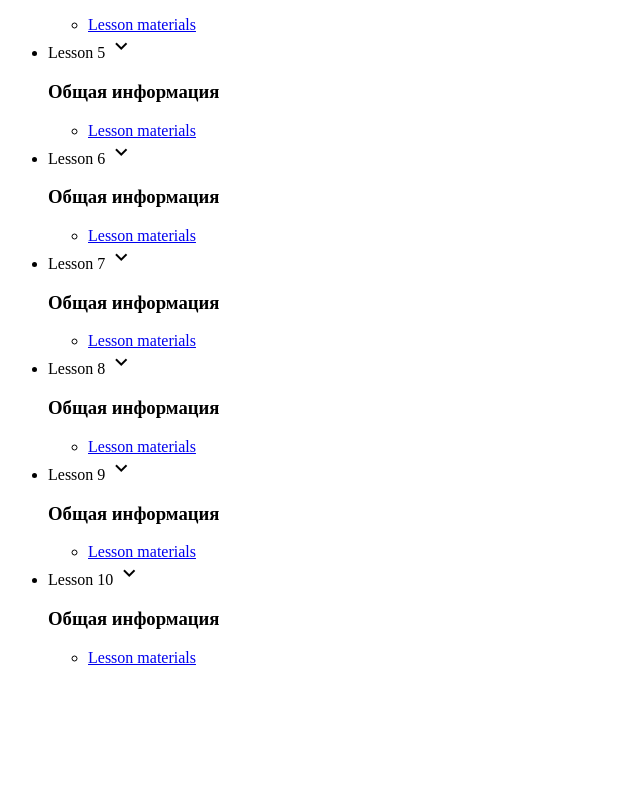
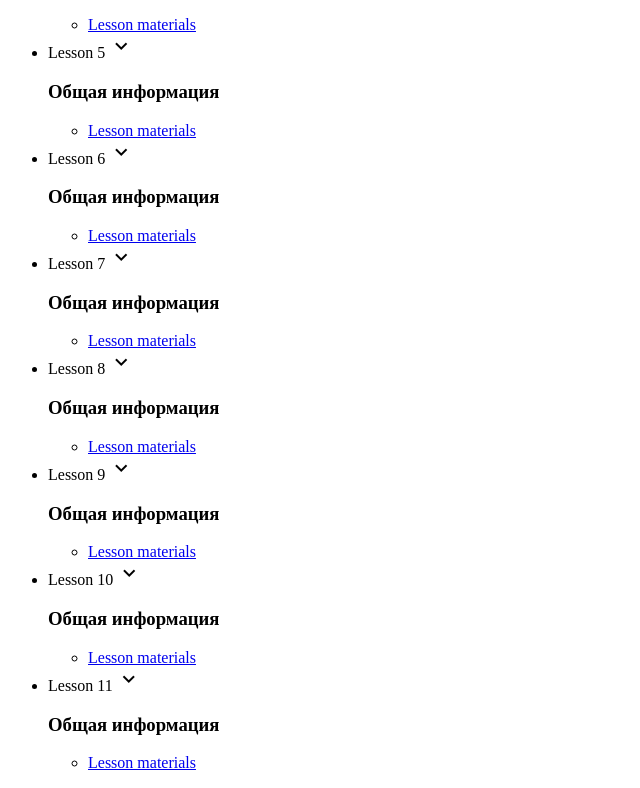
Before and after one commit to serhioses/FE19-1, a website: page index.html in a window 1280 px wide. Shown: the part 8478-9266 px from the top of the page, without its empty margins (0-640 px from the left). Before the commit the page ends 9161 px from the top, so only its background shows below. Drawn offline with Linux system fonts and the light colour scheme; files that its build step writes are made by us from their sources; files whose address does not match are found by name.

Commit message:
js lesson 11

```diff
--- a/index.html
+++ b/index.html
@@ -1001,6 +1001,17 @@
             </ul>
           </div>
         </li>
+        <li>
+          <div class="collapsible-header">Lesson 11 <i class="small material-icons">keyboard_arrow_down</i></div>
+          <div class="collapsible-body">
+            <h3>Общая информация</h3>
+            <ul class="collection">
+              <li class="collection-item">
+                <a href="javascript/lesson-11">Lesson materials</a>
+              </li>
+            </ul>
+          </div>
+        </li>
       </ul>
     </div>
 
```
Also changed, not shown: public/views/javascript/lesson-11/index.html (added, +14 -0 lines), public/views/javascript/lesson-11/js/script.js (added, +96 -0 lines).
